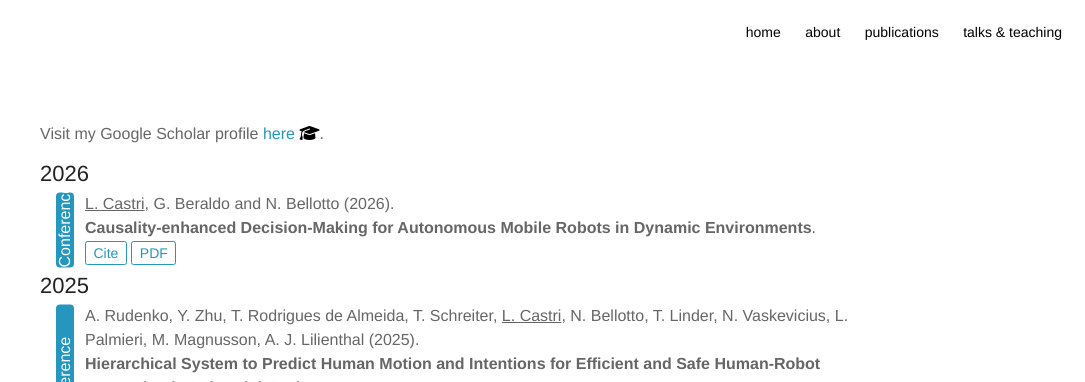
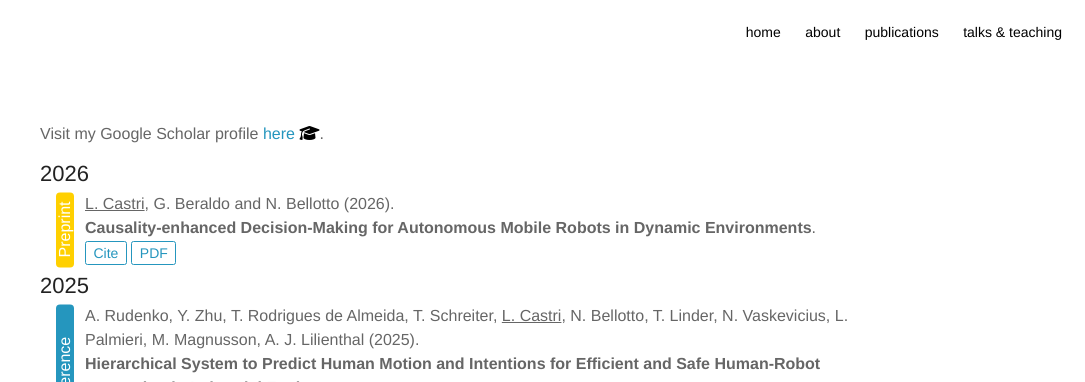
Before and after one commit to lcastri/lcastri.github.io, a Jekyll site: the page built from publications.html, in a window 1280 px wide. Shown: the top 382 px of the page, without its empty margins (195-1280 px from the left). Built offline with Jekyll 4.4.1, drawn with Linux system fonts in a browser that asks for light colours; nearby versions of some CDN libraries.

Commit message:
eswa fix 2

```diff
--- a/publications.html
+++ b/publications.html
@@ -7,7 +7,7 @@ Visit my Google Scholar profile <a class="ext_link" href="https://scholar.google
 <br><br>
 
 <h2>2026</h2>
-<div class="container-paper">
+<div class="container-preprint">
     <div class="afterLine">
         <u>L. Castri</u>, G. Beraldo and N. Bellotto (2026).<br>
         <b>Causality-enhanced Decision-Making for Autonomous Mobile Robots in Dynamic Environments</b>.<br>
```
